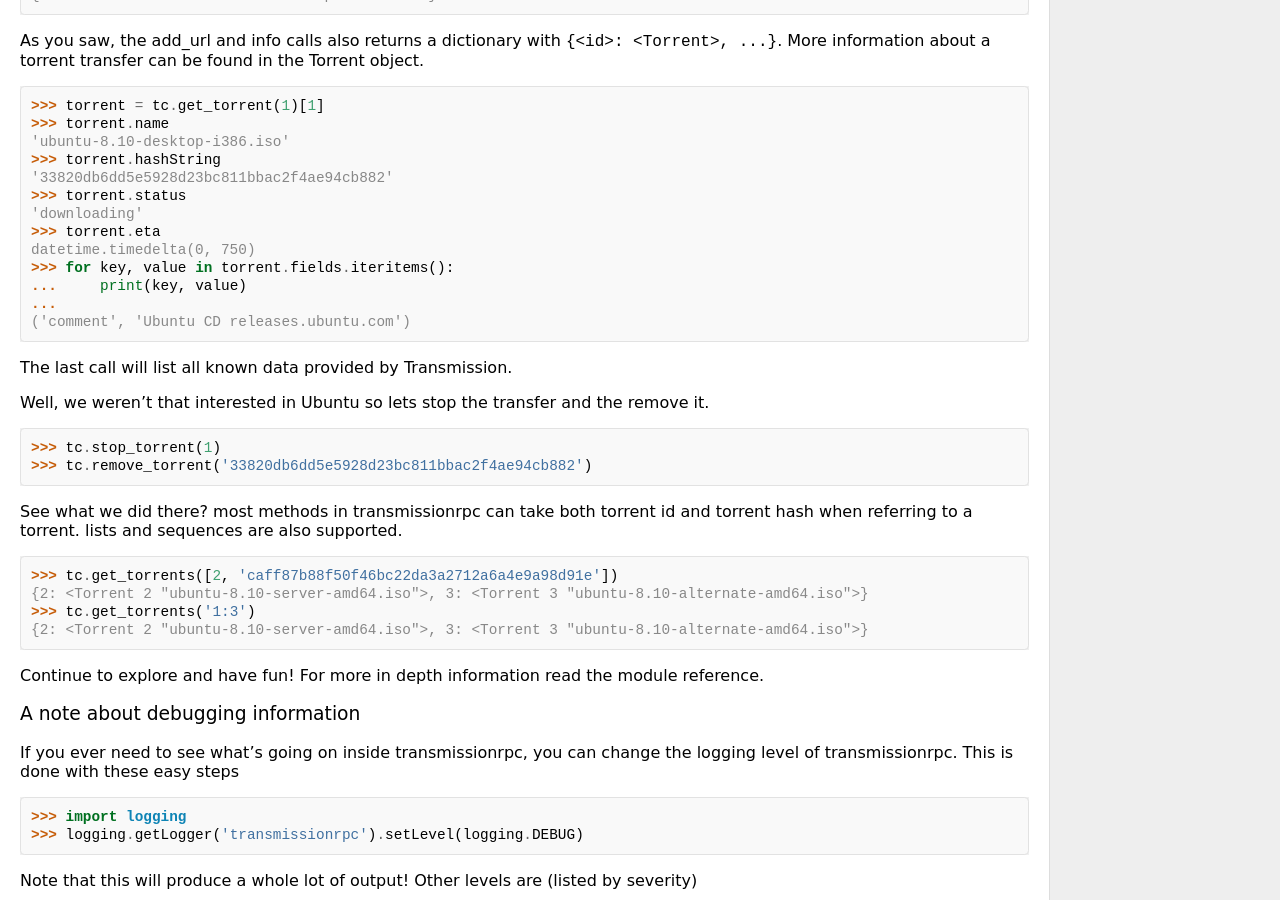
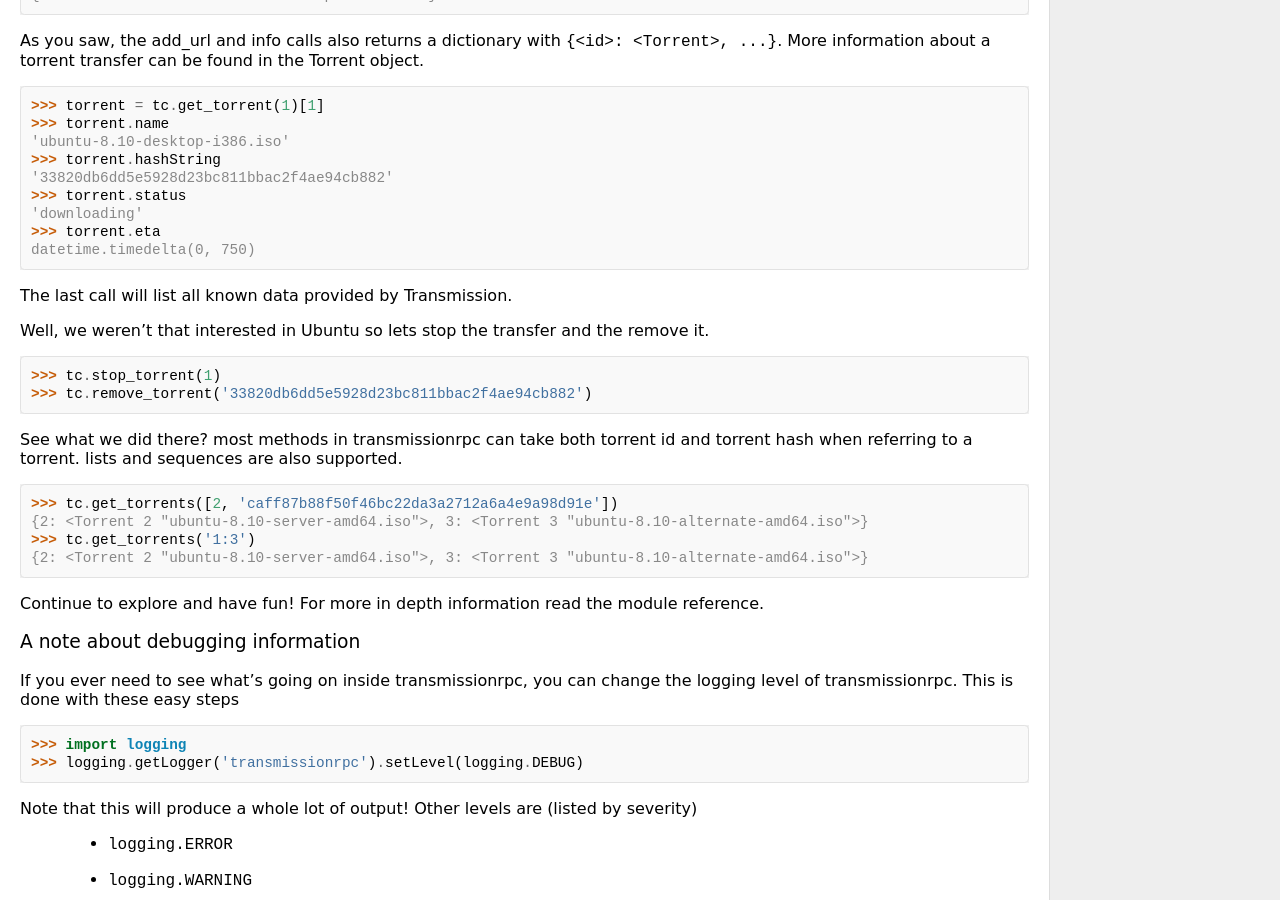
Before and after one commit to rpatterson/prunerr, a Sphinx documentation site: the page built from doc/index.rst, in a window 1280 px wide and 900 px high, scrolled down 1574 px. Built offline with Sphinx 7.4.7, drawn with Linux system fonts in a browser that asks for light colours.

Commit message:
Remove invalid use of Torrent from documentation.

```diff
--- a/doc/index.rst
+++ b/doc/index.rst
@@ -120,10 +120,6 @@ found in the Torrent object.
     'downloading'
     >>> torrent.eta
     datetime.timedelta(0, 750)
-    >>> for key, value in torrent.fields.iteritems():
-    ...     print(key, value)
-    ...
-    ('comment', 'Ubuntu CD releases.ubuntu.com')
 
 The last call will list all known data provided by Transmission.
 
```
